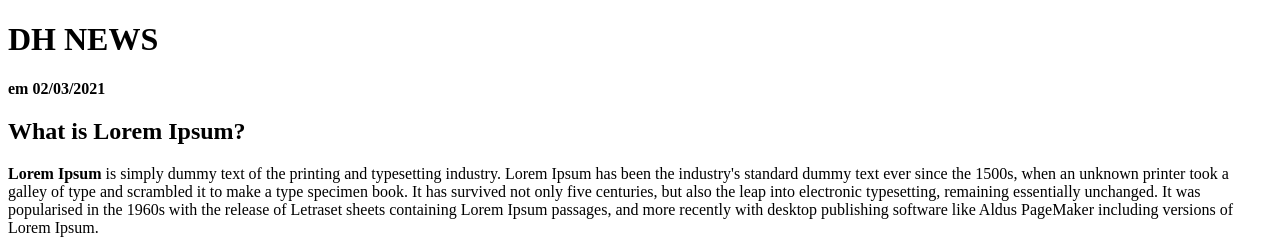
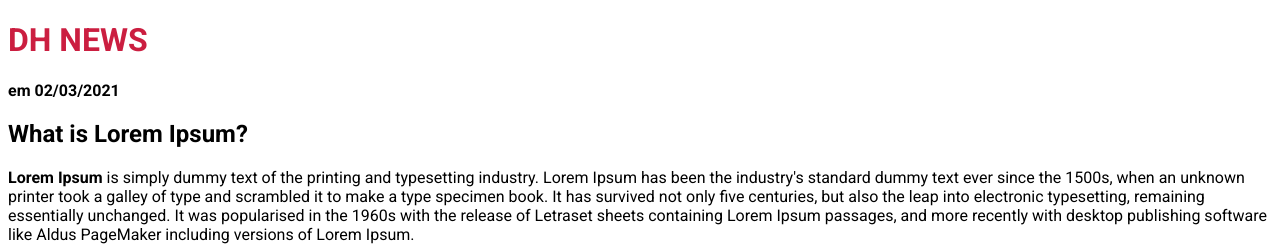
Before and after one commit to fonseca-bianca/aula_HTTP, a website: page index.html in a window 1280 px wide. Shown: the top 246 px of the page. Drawn offline with Linux system fonts and the light colour scheme.

Commit message:
feat: adicionando estilo pt-1

```diff
--- a/index.html
+++ b/index.html
@@ -5,6 +5,8 @@
     <meta http-equiv="X-UA-Compatible" content="IE=edge">
     <meta name="viewport" content="width=device-width, initial-scale=1.0">
     <link rel="stylesheet" href="style.css">
+    <link rel="shortcut icon" href="https://br-playground.digitalhouse.com/favicon.ico"><link href="/0.03a400f4c1694d371c5d.css" rel="stylesheet"><link href="/main.982c7b72f9c17ceb61d7.css" rel="stylesheet"></head>
+
     <title>DH NEWS</title>
 </head>
 <body>
--- a/style.css
+++ b/style.css
@@ -0,0 +1,9 @@
+@import url('https://fonts.googleapis.com/css2?family=Roboto:ital,wght@0,100;0,300;0,400;0,500;0,700;0,900;1,100;1,300;1,400;1,500;1,700;1,900&display=swap');
+
+body{
+    font-family: Roboto, sans-serif;
+}
+
+h1 {
+color: #cb1e40;
+}
```
